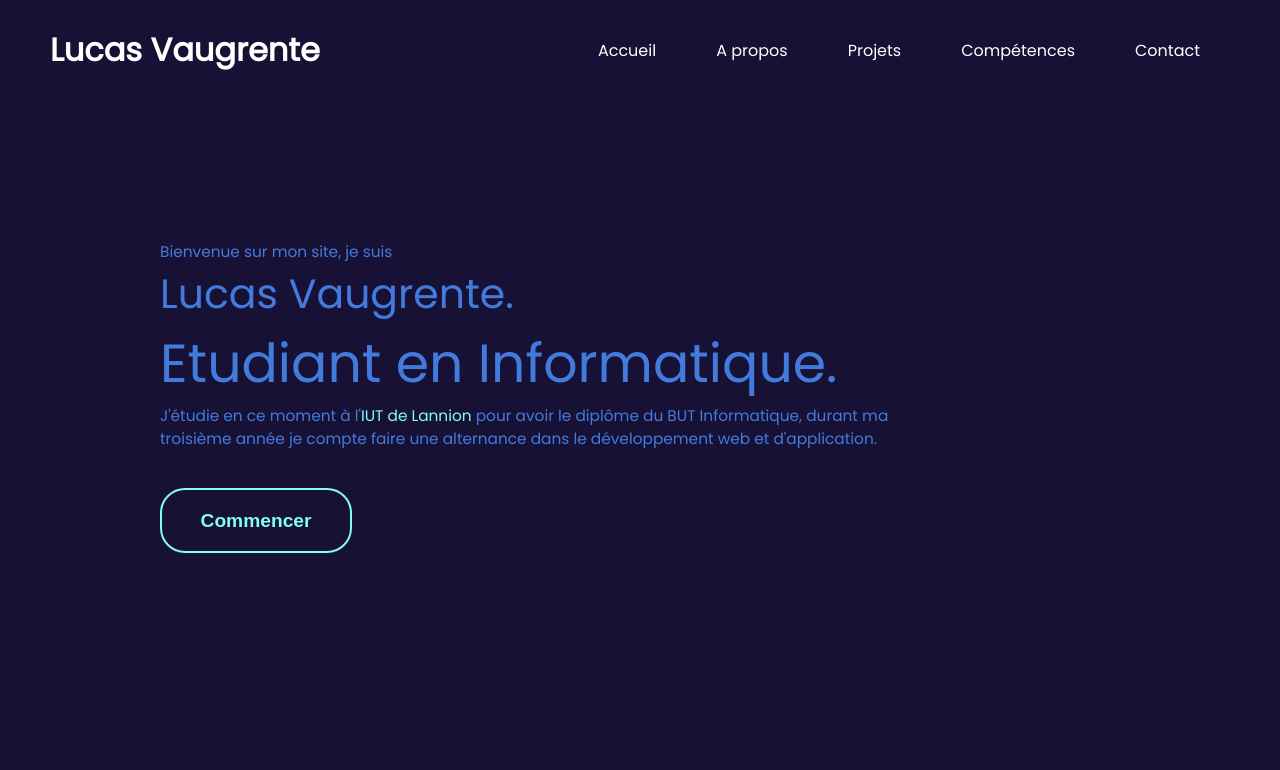
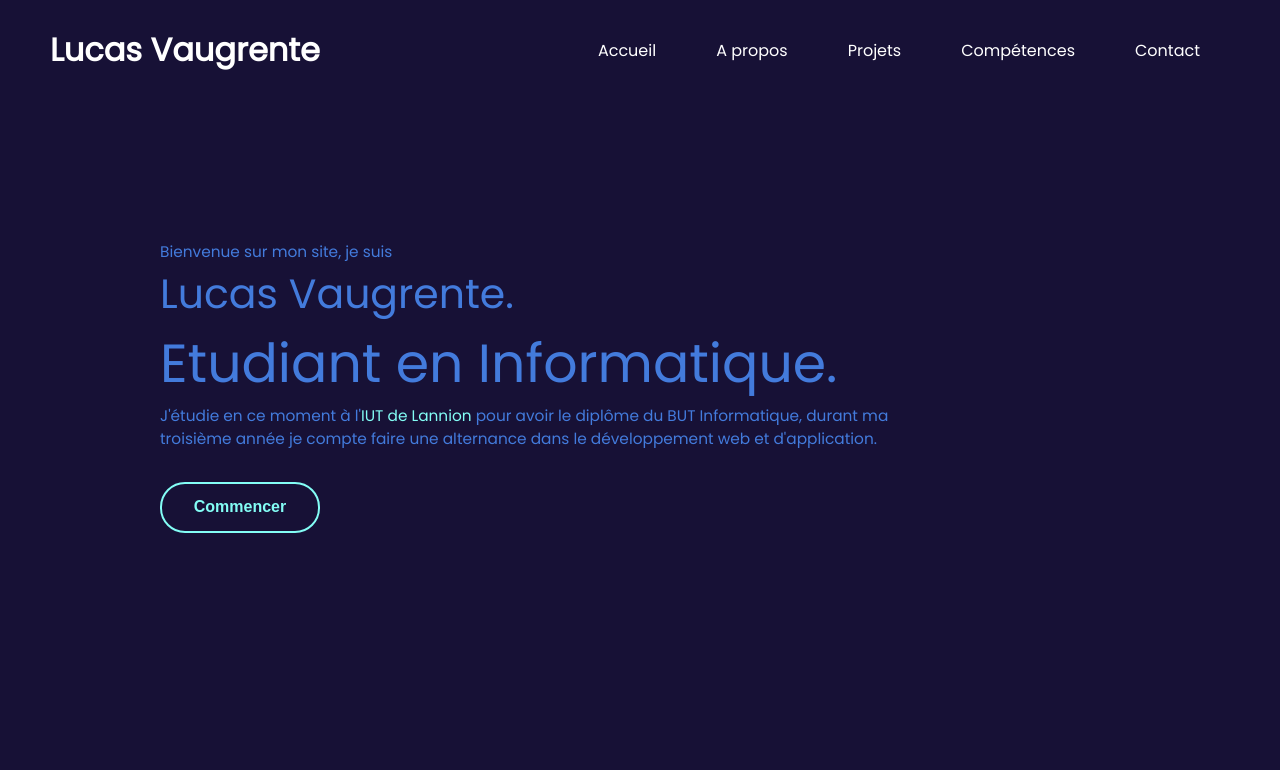
Before and after one commit to LucasVaugrente/Site-Personnel, a plain HTML site: page index.html in a window 1280 px wide. Shown: the top 770 px of the page. Drawn offline with Linux system fonts and the light colour scheme.

Commit message:
Update Bouton Commencer

```diff
--- a/css/debut.css
+++ b/css/debut.css
@@ -24,18 +24,17 @@
 
 .btn-commencer {
     margin-top: 2em;
-    padding: 1em;
+    padding: 0.9em;
     width: 10em;
+    color: rgb(131, 253, 245);
+    background-color: rgb(23, 17, 54);
+    font-weight: bold;
+    font-size: 1em;
     border-style: solid;
-    background-color: rgb(23, 17, 54);
     border-color: rgb(131, 253, 245);
     border-radius: 25px;
     cursor: pointer;
     transition: all 0.7s ease;
-
-    color: rgb(131, 253, 245);
-    font-weight: bold;
-    font-size: 1.2em;
 }
 
 .btn-commencer:hover {
```
